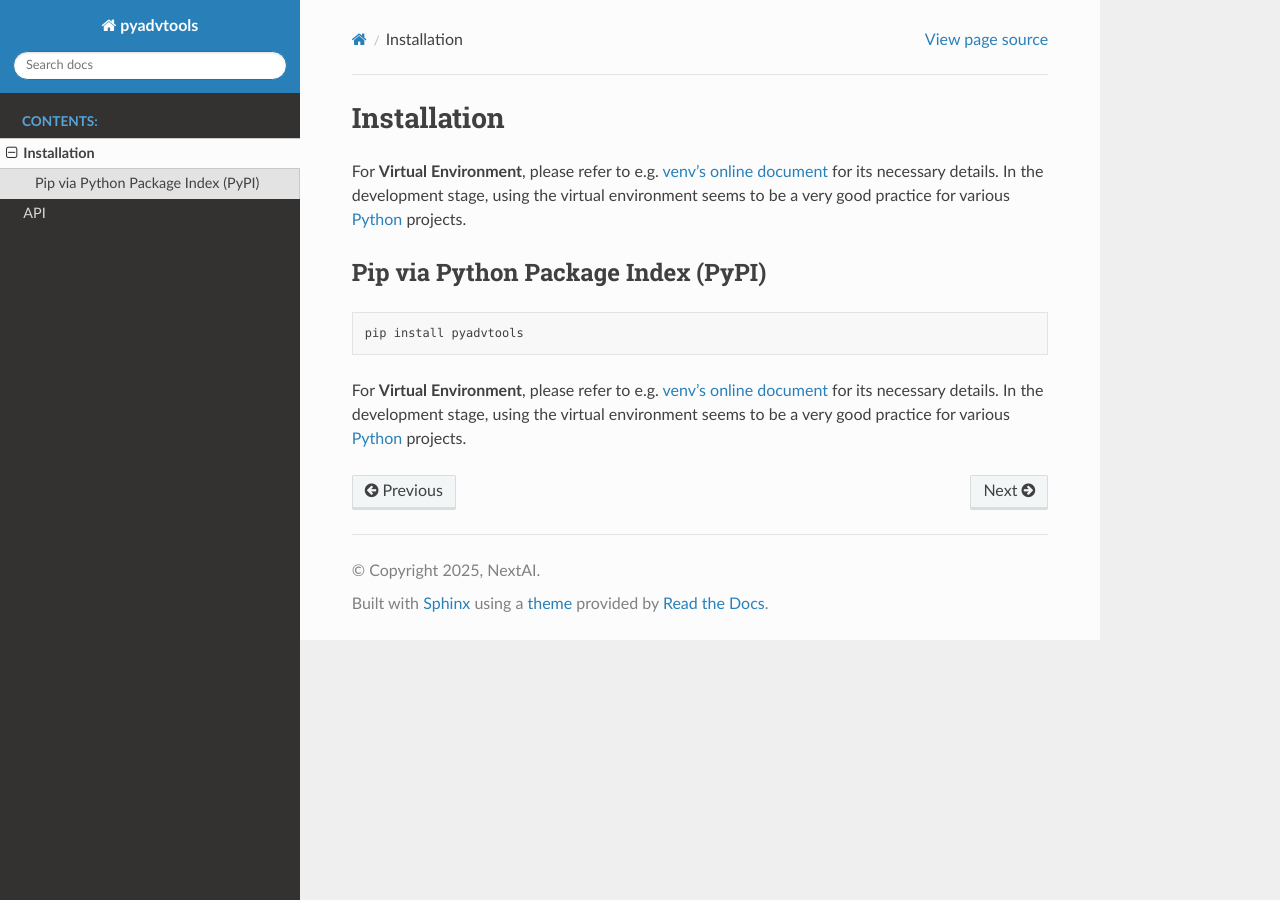
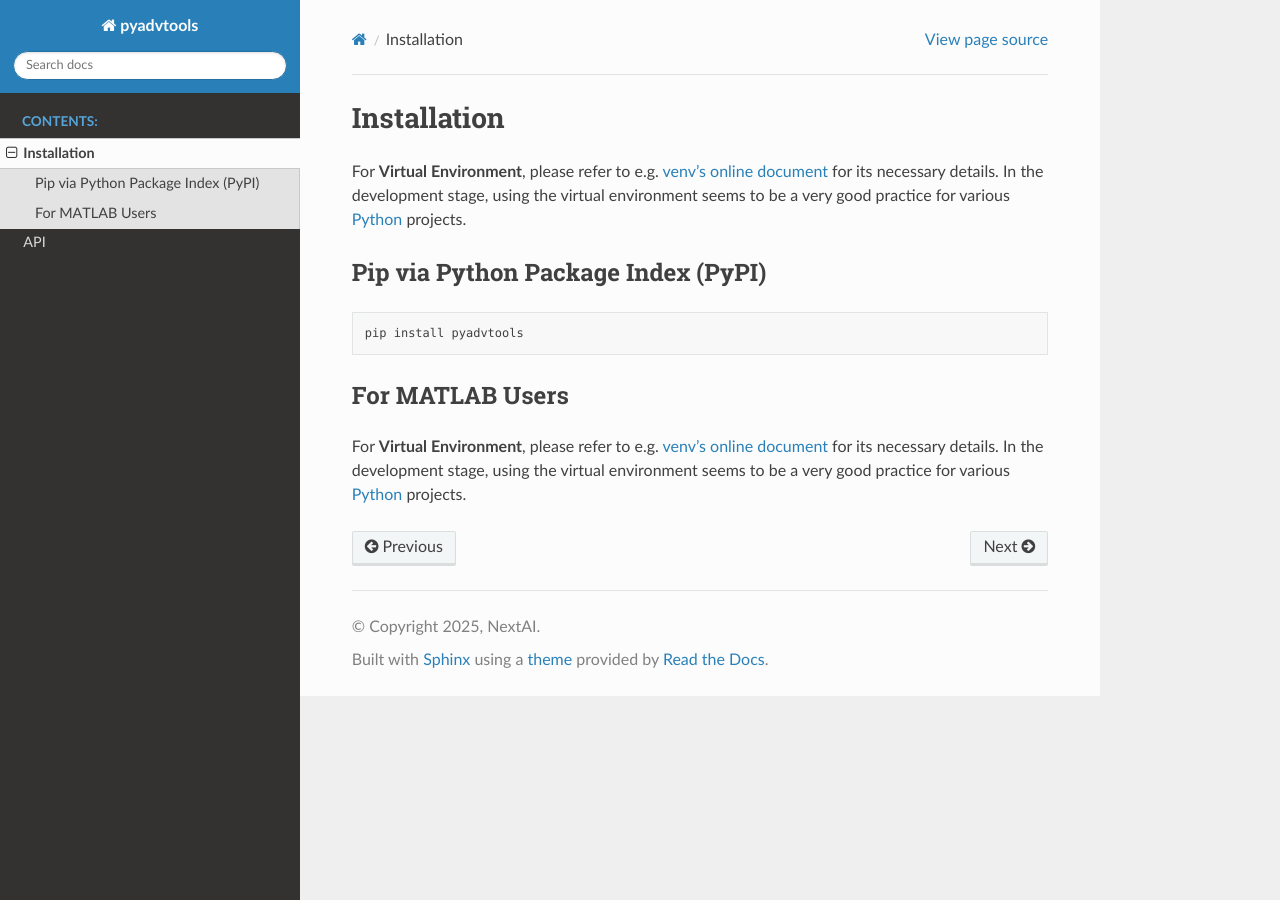
Before and after one commit to Easy-PhD/pyadvtools, a Sphinx documentation site: the page built from docs/sphinx/source/Installation.rst, in a window 1280 px wide. Built offline with Sphinx 7.4.7 and the Read the Docs theme 3.1.0, drawn with Linux system fonts in a browser that asks for light colours.

Commit message:
feat(docs/): update docs/

```diff
--- a/docs/sphinx/source/Installation.rst
+++ b/docs/sphinx/source/Installation.rst
@@ -14,6 +14,9 @@ Pip via Python Package Index (PyPI)
 
    pip install pyadvtools
 
+For MATLAB Users
+----------------
+
 For **Virtual Environment**, please refer to e.g. `venv's online document
 <https://packaging.python.org/en/latest/guides/installing-using-pip-and-virtual-environments/>`_
 for its necessary details. In the development stage, using the virtual
```
